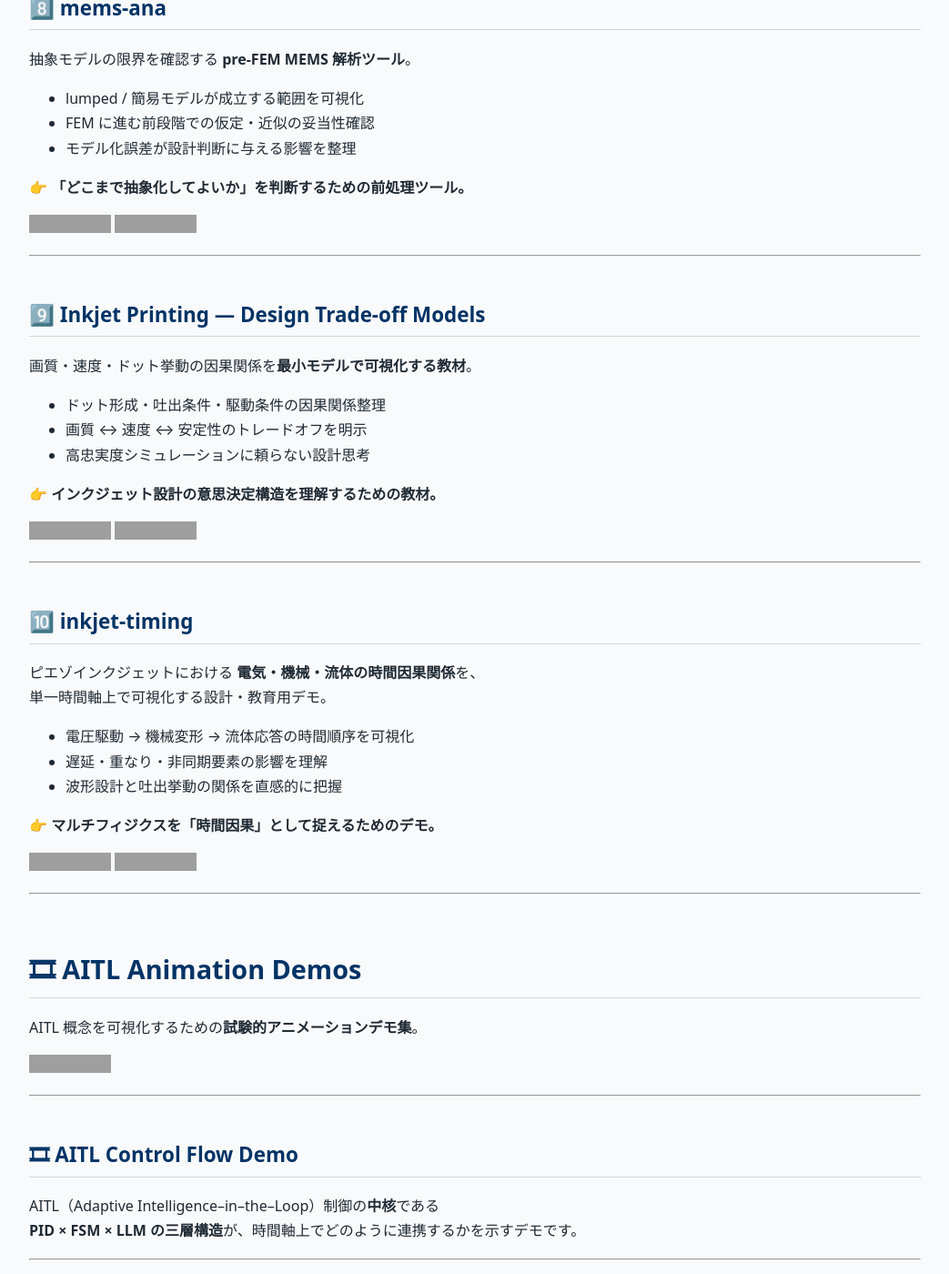
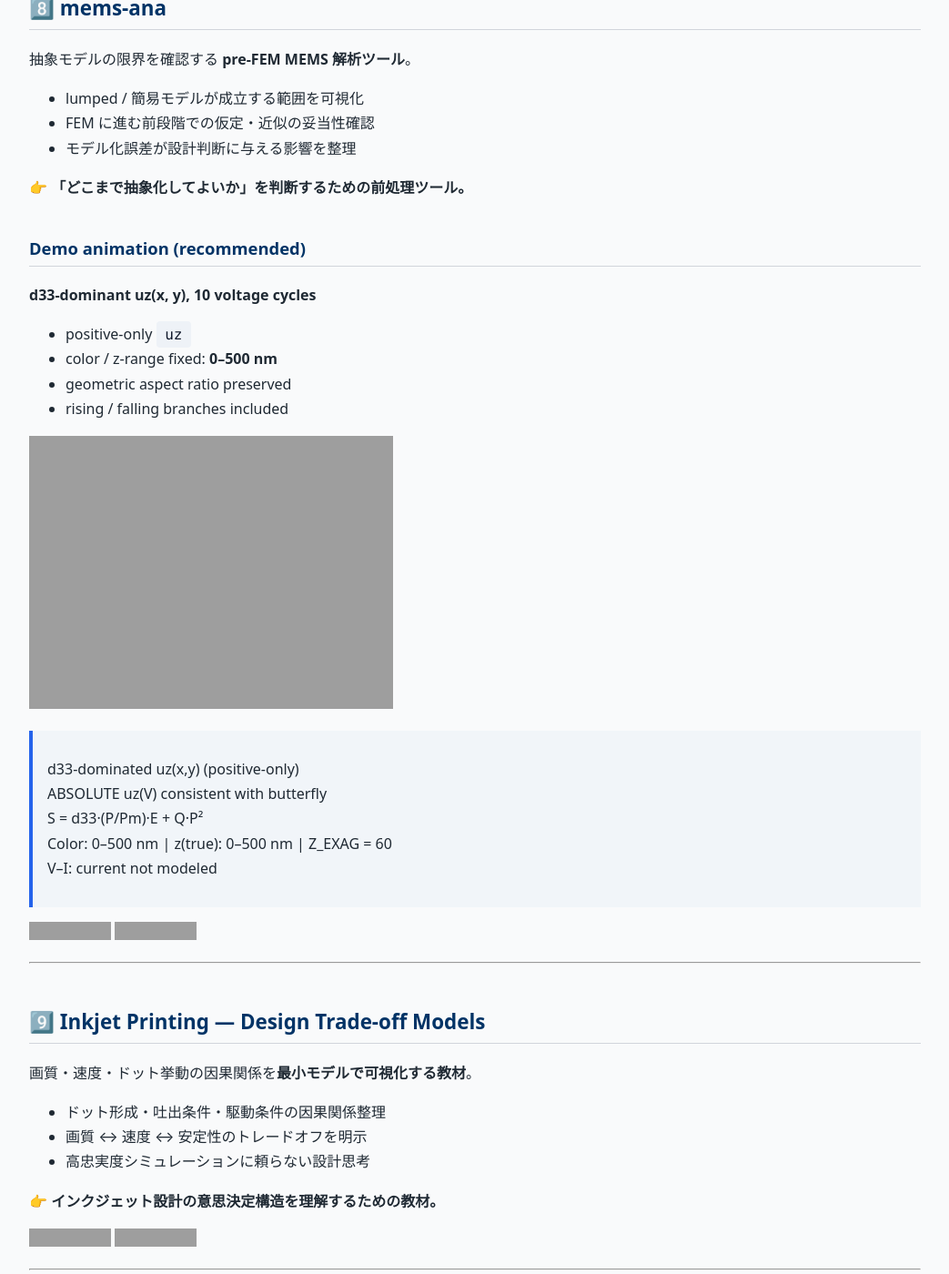
Before and after one commit to Samizo-AITL/Samizo-AITL.github.io, a Jekyll site: the page built from index.md, in a window 1280 px wide and 1400 px high, scrolled down 11147 px, cut to the strip 0-1400 px from the top of the window. Shown: the whole strip at 91% size, without its empty margins (118-1161 px from the left). Built offline with Jekyll 4.4.1, drawn with Linux system fonts in a browser that asks for light colours; grey boxes are pictures that could not be loaded.

Commit message:
Update index.md

```diff
--- a/index.md
+++ b/index.md
@@ -333,6 +333,22 @@
 
 👉 **「どこまで抽象化してよいか」を判断するための前処理ツール。**
 
+### Demo animation (recommended)
+**d33-dominant uz(x, y), 10 voltage cycles**
+
+- positive-only `uz`
+- color / z-range fixed: **0–500 nm**
+- geometric aspect ratio preserved
+- rising / falling branches included
+
+![](https://samizo-aitl.github.io/mems-ana/mems-ana_demo/outputs/anims/uz_midplane_typical_d33_10cycles.gif)
+
+> d33-dominated uz(x,y) (positive-only)
+> ABSOLUTE uz(V) consistent with butterfly
+> S = d33·(P/Pm)·E + Q·P²
+> Color: 0–500 nm | z(true): 0–500 nm | Z_EXAG = 60
+> V–I: current not modeled
+
 [![Site](https://img.shields.io/badge/View-Site-brightgreen?logo=github)](https://samizo-aitl.github.io/mems-ana/)
 [![Repo](https://img.shields.io/badge/View-Repo-blue?logo=github)](https://github.com/Samizo-AITL/mems-ana)
 
```
